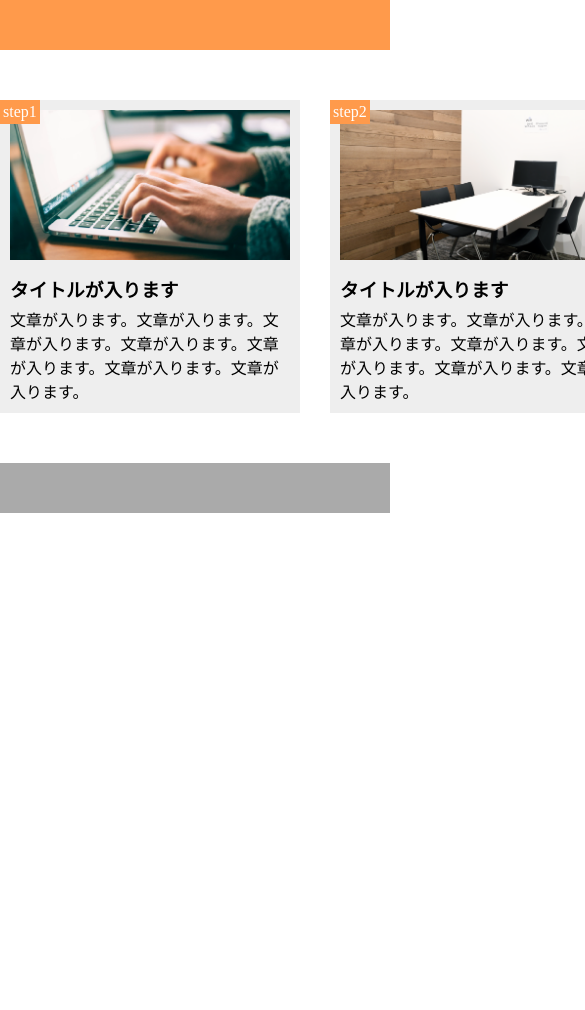
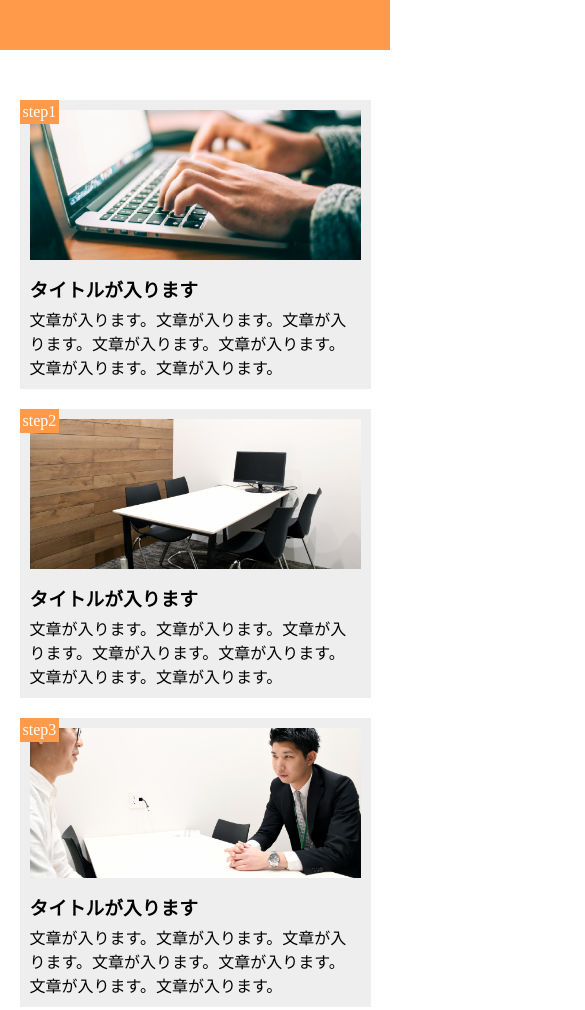
Before and after one commit to Hiroki1112Kurata/DMM.01.10_exercize, a plain HTML site: page index.html in a window 390 px wide. Shown: the top 1010 px of the page, 585 px wide, since content can reach past the window. Before the commit the page ends 844 px from the top, so only its background shows below. Drawn offline with Linux system fonts and the light colour scheme.

Commit message:
[Add}1-10_Responsive

```diff
--- a/index.html
+++ b/index.html
@@ -2,6 +2,7 @@
 <html lang="ja">
   <head>
     <meta charset="UTF-8" />
+    <meta name="viewport" content="width=device-width,initial-scale=1.0">
     <link rel="stylesheet" href="style.css" />
     <title>課題問題1-10</title>
   </head>
--- a/style.css
+++ b/style.css
@@ -69,3 +69,33 @@ footer {
   height: 50px;
   background-color: #aaa;
 }
+
+@media screen and (max-width:768px) {
+  main {
+    display: block;
+    width: 100%;
+  }
+
+  .main-box {
+    width: 90%;
+    margin: 0 auto 20px auto
+  }
+
+  .main-box:last-child {
+    margin-right: auto;
+    margin-bottom: 0;
+  }
+
+  .main-image1 {
+    height: 150px;
+  }
+
+  .main-image2 {
+    height: 150px;
+  }
+
+  .main-image3 {
+    height: 150px;
+  }
+
+}
```
